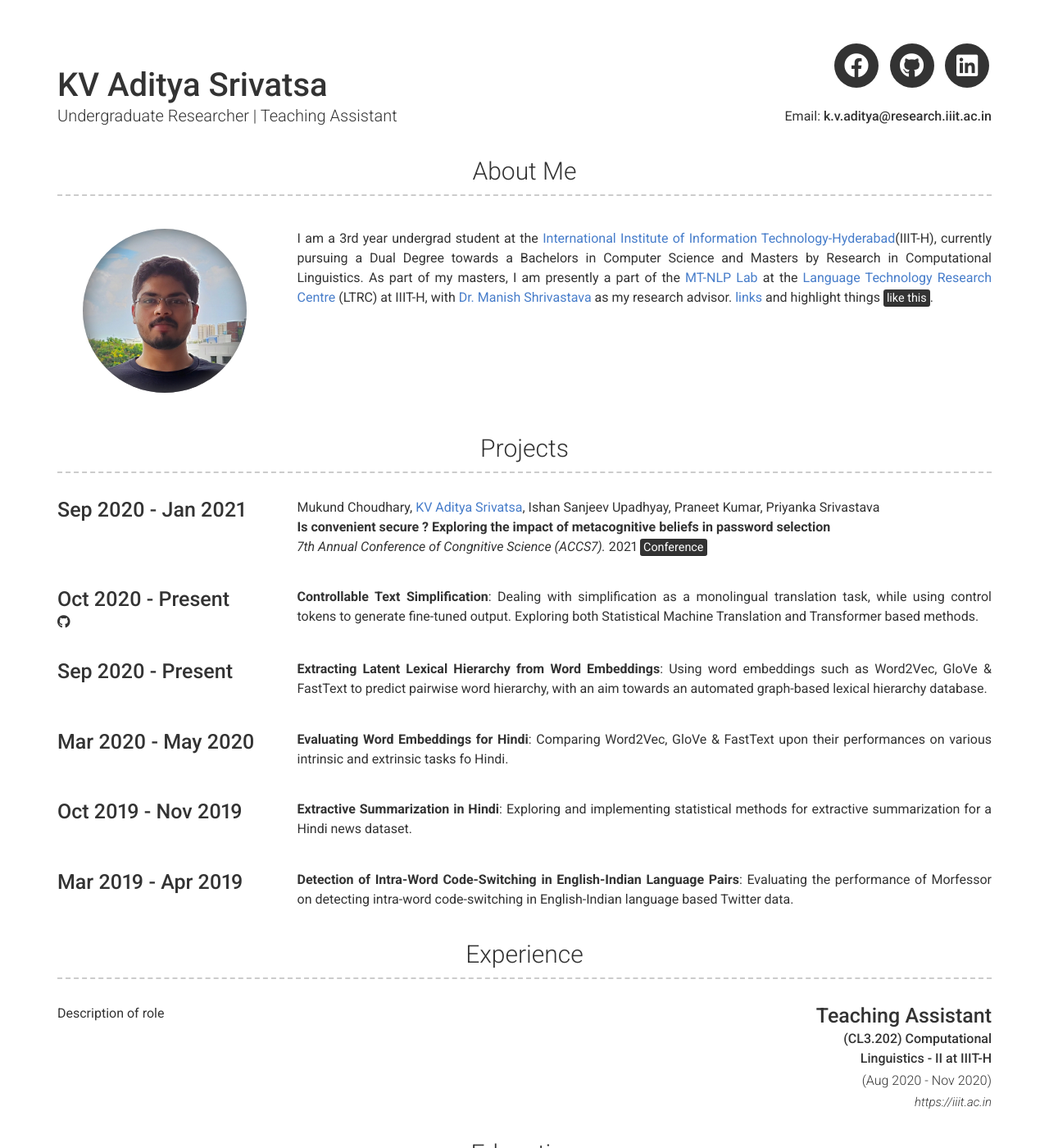
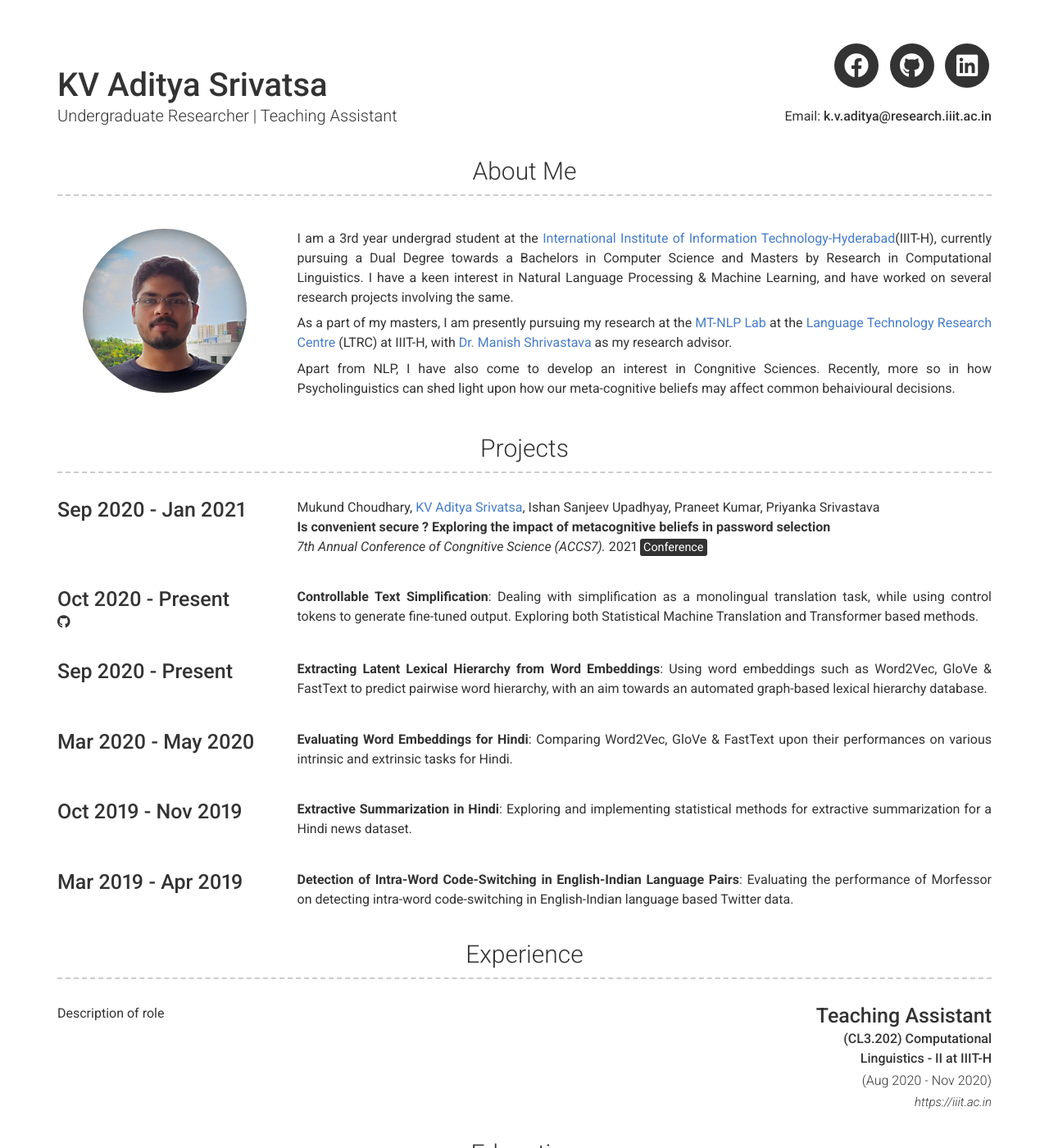
Before and after one commit to kvadityasrivatsa/kvadityasrivatsa.github.io, a Jekyll site: the page built from index.md, in a window 1280 px wide and 1400 px high. Shown: the whole window at 82% size. Built offline with Jekyll 4.4.1, drawn with Linux system fonts in a browser that asks for light colours; nearby versions of some CDN libraries.

Commit message:
Update _config.yml

```diff
--- a/_config.yml
+++ b/_config.yml
@@ -51,11 +51,15 @@ facebook_username: kvaditya.srivatsa
 about_profile_image: images/profile.jpg
 about_content: | # this will include new lines to allow paragraphs
   I am a 3rd year undergrad student at the [International Institute of Information Technology-Hyderabad](https://www.iiit.ac.in/)(IIIT-H),
-  currently pursuing a Dual Degree towards a Bachelors in Computer Science and Masters by Research in Computational Linguistics.
-  As part of my masters, I am presently a part of the [MT-NLP Lab](https://ltrc.iiit.ac.in/nlpmt/)
-  at the [Language Technology Research Centre](https://ltrc.iiit.ac.in/) (LTRC) at IIIT-H,
-  with [Dr. Manish Shrivastava](https://www.google.com/url?sa=t&rct=j&q=&esrc=s&source=web&cd=&cad=rja&uact=8&ved=2ahUKEwju5c2Ug_TuAhWFgdgFHcxoAFcQFjAAegQIARAD&url=http%3A%2F%2Fscholar.google.co.in%2Fcitations%3Fuser%3DsIvMnGQAAAAJ%26hl%3Den&usg=AOvVaw2YHxW1do-XZ_ILcU1ZIXPe) as my research advisor.
-  [links](http://foobar.com) and highlight things <mark>like this</mark>.
+  currently pursuing a Dual Degree towards a Bachelors in Computer Science and Masters by Research in Computational Linguistics. I have a keen interest in Natural Language Processing &
+  Machine Learning, and have worked on several research projects involving the same.
+
+  As a part of my masters, I am presently pursuing my research at the [MT-NLP Lab](https://ltrc.iiit.ac.in/nlpmt/)
+  at the [Language Technology Research Centre](https://ltrc.iiit.ac.in/) (LTRC) at IIIT-H, with
+  [Dr. Manish Shrivastava](https://www.google.com/url?sa=t&rct=j&q=&esrc=s&source=web&cd=&cad=rja&uact=8&ved=2ahUKEwju5c2Ug_TuAhWFgdgFHcxoAFcQFjAAegQIARAD&url=http%3A%2F%2Fscholar.google.co.in%2Fcitations%3Fuser%3DsIvMnGQAAAAJ%26hl%3Den&usg=AOvVaw2YHxW1do-XZ_ILcU1ZIXPe) as my research advisor.
+
+  Apart from NLP, I have also come to develop an interest in Congnitive Sciences. Recently, more so in how Psycholinguistics can shed light upon how
+  our meta-cognitive beliefs may affect common behaivioural decisions.
 
 #You can even add paragraphs by using empty lines like this and add anything else [markdown](https://www.markdownguide.org/getting-started#what-is-markdown) supports such as
 #  - Lists
@@ -114,7 +118,7 @@ content:
         title: Mar 2020 - May 2020
         #quote: (Oct 2019 - Nov 2019)
         description: | # this will include new lines to allow paragraphs
-          **Evaluating Word Embeddings for Hindi**: Comparing Word2Vec, GloVe & FastText upon their performances on various intrinsic and extrinsic tasks fo Hindi.
+          **Evaluating Word Embeddings for Hindi**: Comparing Word2Vec, GloVe & FastText upon their performances on various intrinsic and extrinsic tasks for Hindi.
 
       - layout: left
         title: Oct 2019 - Nov 2019
```
